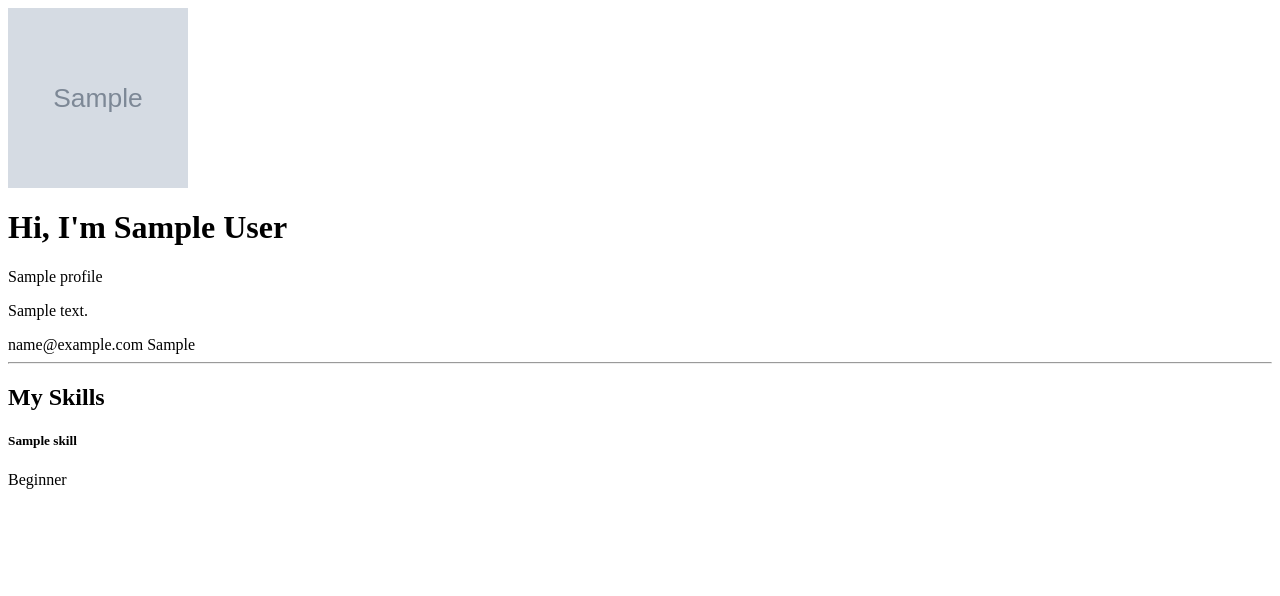
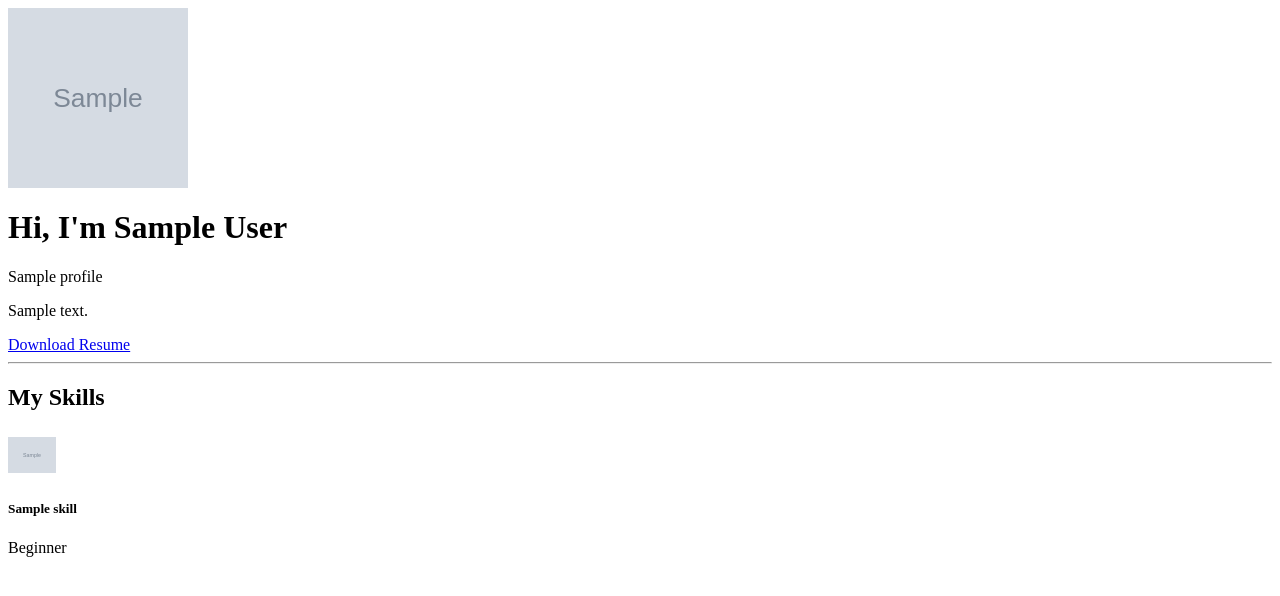
Before and after one commit to qkarpuzi/django-portfolio-cms, a Django app: page / in a window 1280 px wide. Shown: the top 596 px of the page. Run offline with Django 5.2, Linux system fonts and the light colour scheme; tables that the repository leaves empty hold one stand-in row (values such as "Sample post"); grey boxes marked "Sample" are stand-in pictures.

Commit message:
Add resume download button and switch skill icons to image upload
Added resume download link on homepage; changed Skill.icon from text field to ImageField for easier logo uploads

```diff
--- a/apps/core/models.py
+++ b/apps/core/models.py
@@ -26,7 +26,7 @@ class Skill(models.Model):
     ]
 
     name = models.CharField(max_length=100)
-    icon = models.CharField(max_length=100, blank=True, help_text="e.g. 'fab fa-python' (Font Awesome class)")
+    icon = models.ImageField(upload_to='skills/', blank=True, null=True, help_text="Upload a small logo/icon image")
     proficiency = models.CharField(max_length=20, choices=PROFICIENCY_CHOICES, default='intermediate')
     order = models.PositiveIntegerField(default=0, help_text="Lower numbers appear first")
 
--- a/templates/core/home.html
+++ b/templates/core/home.html
@@ -10,12 +10,13 @@
             <p class="lead text-muted">{{ profile.title }}</p>
             <p class="mx-auto" style="max-width: 600px;">{{ profile.bio }}</p>
 
-            <div class="mt-3">
-                <span class="badge bg-secondary">{{ profile.email }}</span>
-                {% if profile.location %}
-                    <span class="badge bg-secondary">{{ profile.location }}</span>
-                {% endif %}
-            </div>
+            {% if profile.resume %}
+                <div class="mt-4">
+                    <a href="{{ profile.resume.url }}" class="btn btn-primary" download>
+                        Download Resume
+                    </a>
+                </div>
+            {% endif %}
         </div>
     {% else %}
         <div class="text-center text-muted">
@@ -33,6 +34,10 @@
                     <div class="col-6 col-md-3">
                         <div class="card text-center h-100">
                             <div class="card-body">
+                                {% if skill.icon %}
+                                    <img src="{{ skill.icon.url }}" alt="{{ skill.name }}"
+                                         width="48" height="48" class="mb-2" style="object-fit: contain;">
+                                {% endif %}
                                 <h5 class="card-title mb-1">{{ skill.name }}</h5>
                                 <span class="badge bg-primary">{{ skill.get_proficiency_display }}</span>
                             </div>
```
Also changed, not shown: apps/core/migrations/0003_alter_skill_icon.py (added).
